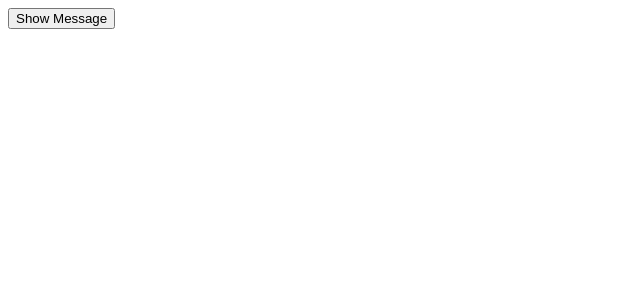
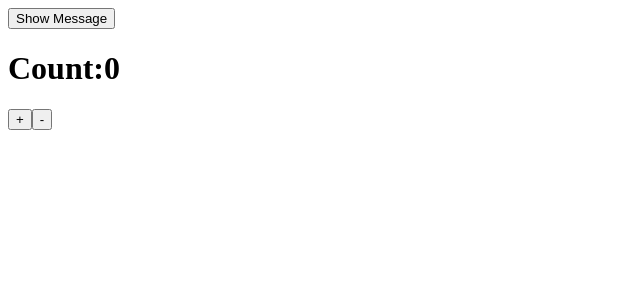
Before and after one commit to dareakl/vuejs-course, a Vue app in the folder vue-course/: page / in a window 1280 px wide. Shown: the top 300 px of the page, without its empty margins (0-640 px from the left). Built offline with nearby package versions, Linux system fonts and the light colour scheme.

Commit message:
reactive component example

```diff
--- a/vue-course/src/App.vue
+++ b/vue-course/src/App.vue
@@ -14,8 +14,10 @@ import ModuleStyle from './components/ModuleStyle.vue'
 
 <script setup>
 import MyEvent from './components/MyEvent.vue'
+import MyReactive from './components/MyReactiveComponent.vue'
 </script>
 
 <template>
   <MyEvent />
+  <MyReactive />
 </template>
--- /dev/null
+++ b/vue-course/src/components/MyReactiveComponent.vue
@@ -0,0 +1,10 @@
+<script setup>
+import { reactive } from 'vue'
+let initialState = reactive({ count: 0 })
+</script>
+
+<template>
+  <h1>Count:{{ initialState.count }}</h1>
+  <button @click="initialState.count++">+</button>
+  <button @click="initialState.count--">-</button>
+</template>
```
